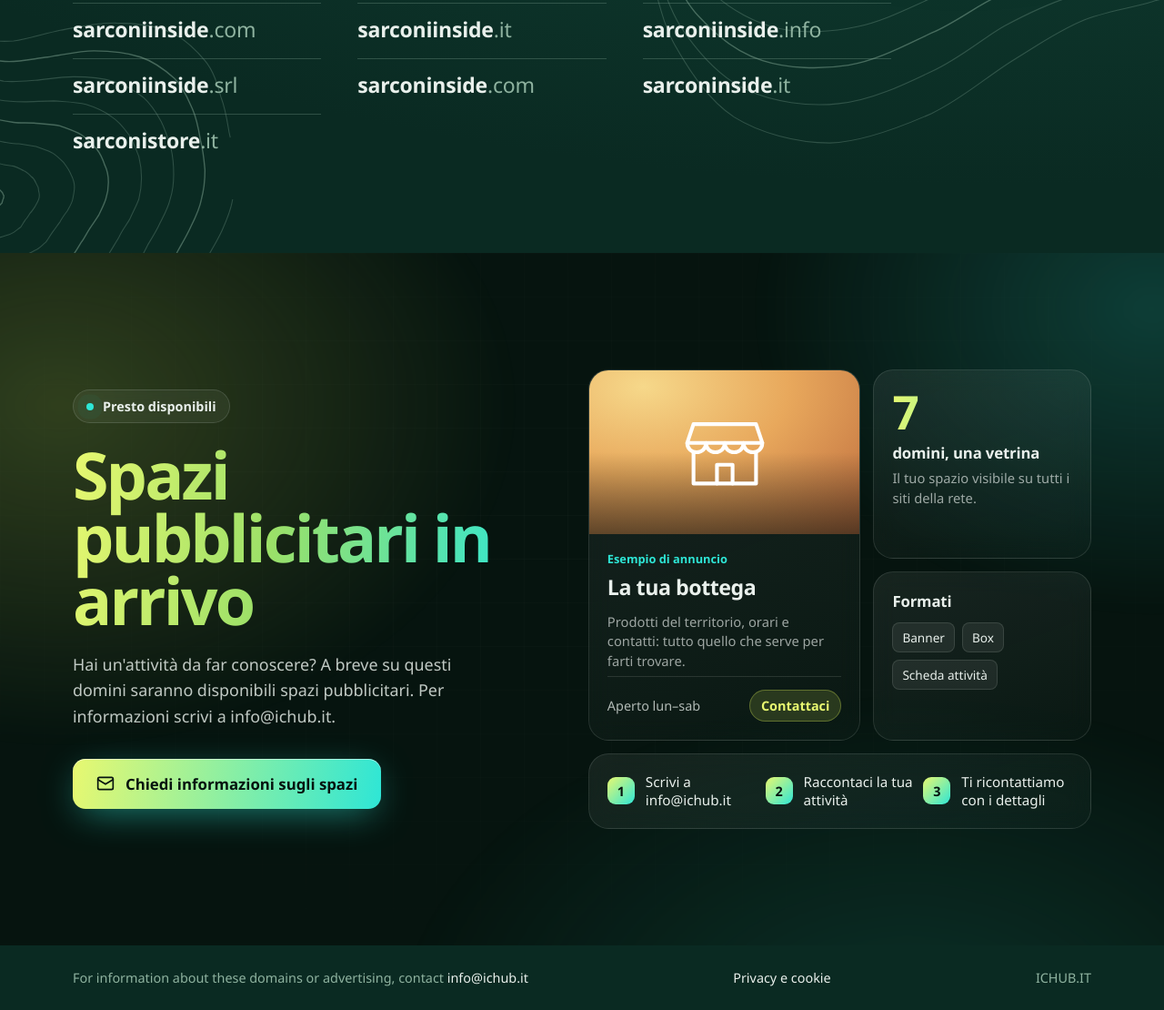
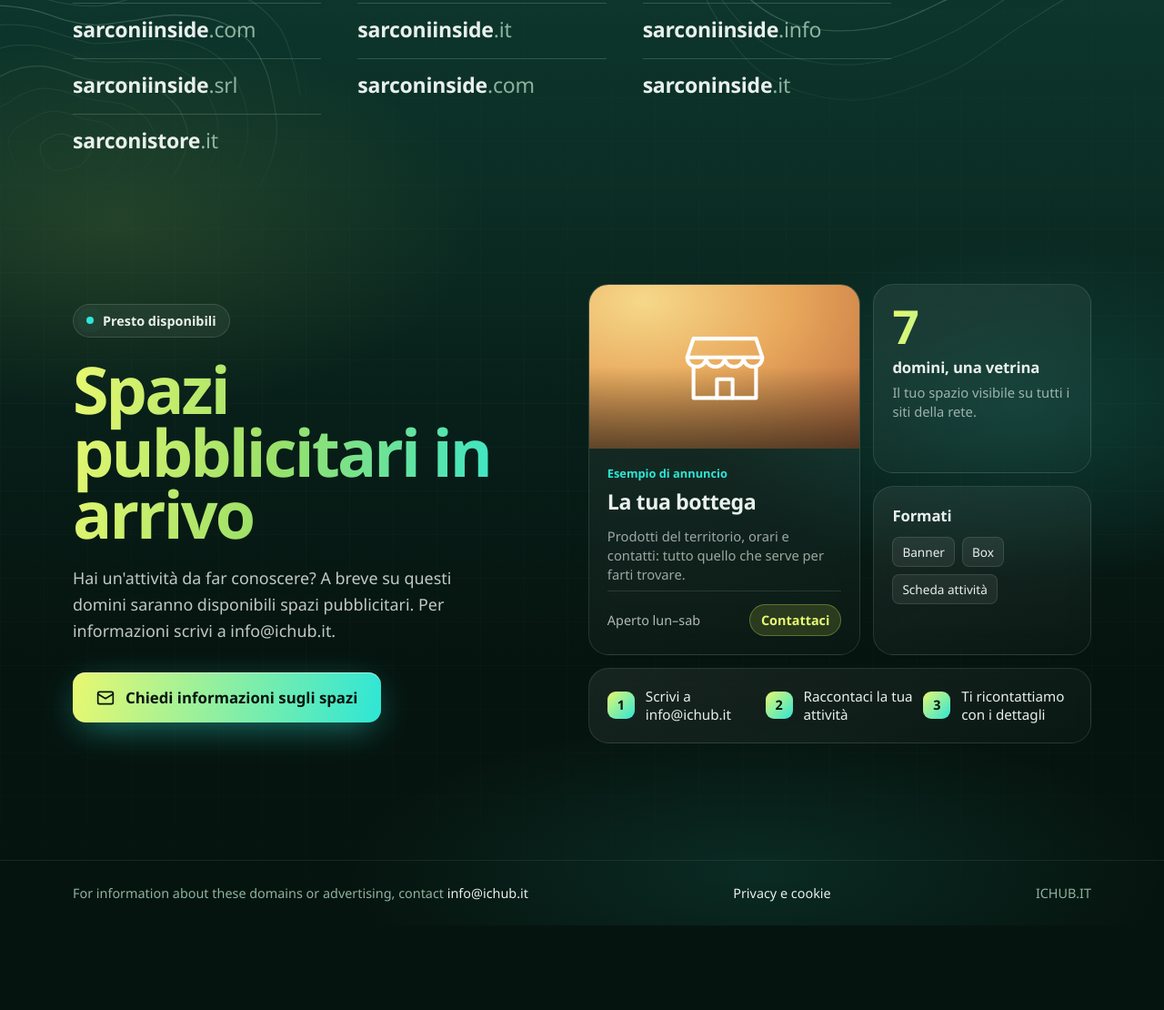
Before and after one commit to lor3nzsc/sarconiinside-site, a plain HTML site: page index.html in a window 1280 px wide. Shown: the part 469-1579 px from the top of the page at 91% size. After the commit the page ends 1486 px from the top, so only its background shows below. Drawn offline with Linux system fonts and the light colour scheme; a web font is replaced by a local one.

Commit message:
Sfondo continuo: parte alta e bassa unificate
Updated background styles for body and footer, modified gradient effects, and adjusted padding for various sections.

```diff
--- a/index.html
+++ b/index.html
@@ -17,13 +17,28 @@
     --wrap:min(1120px, 100% - 48px);
   }
   * { box-sizing:border-box; margin:0; padding:0; }
-  body { font-family:var(--font); color:var(--mist); background:var(--pine-deep); -webkit-font-smoothing:antialiased; }
+  html { background:#06140F; }
+  body { font-family:var(--font); color:var(--mist); -webkit-font-smoothing:antialiased; position:relative; overflow-x:hidden;
+    background:linear-gradient(180deg, #11433A 0%, var(--pine) 22%, #0B2E25 45%, #081F19 62%, #06140F 80%); }
+  /* un unico campo di luce che attraversa tutta la pagina */
+  body::before { content:""; position:absolute; inset:0; z-index:0; pointer-events:none;
+    background:radial-gradient(38% 22% at 82% 8%, rgba(46,230,214,.16), transparent 70%),
+               radial-gradient(45% 20% at 10% 48%, rgba(200,220,82,.13), transparent 70%),
+               radial-gradient(40% 18% at 88% 62%, rgba(46,230,214,.15), transparent 70%),
+               radial-gradient(50% 16% at 65% 96%, rgba(34,184,156,.14), transparent 70%); }
+  /* griglia continua, più visibile verso il basso */
+  body::after { content:""; position:absolute; inset:0; z-index:0; pointer-events:none; opacity:.4;
+    background-image:linear-gradient(rgba(233,240,236,.05) 1px, transparent 1px), linear-gradient(90deg, rgba(233,240,236,.05) 1px, transparent 1px);
+    background-size:48px 48px;
+    mask-image:linear-gradient(180deg, transparent 0%, rgba(0,0,0,.25) 30%, #000 60%, rgba(0,0,0,.6) 90%, transparent);
+    -webkit-mask-image:linear-gradient(180deg, transparent 0%, rgba(0,0,0,.25) 30%, #000 60%, rgba(0,0,0,.6) 90%, transparent); }
+  section, footer { position:relative; z-index:1; }
   a { color:inherit; }
   a:focus-visible { outline:3px solid var(--wheat); outline-offset:4px; border-radius:4px; }
 
   /* Parte alta: domini */
-  .domains { position:relative; overflow:hidden; background:radial-gradient(120% 90% at 85% 0%, #145043 0%, var(--pine) 45%, var(--pine-deep) 100%); padding:40px 0 96px; min-height:64vh; }
-  .topo { position:absolute; inset:0; width:100%; height:100%; pointer-events:none; }
+  .domains { overflow:hidden; padding:40px 0 40px; min-height:64vh; }
+  .topo { position:absolute; inset:0; width:100%; height:100%; pointer-events:none; mask-image:linear-gradient(180deg, #000 55%, transparent); -webkit-mask-image:linear-gradient(180deg, #000 55%, transparent); }
   .topo path { fill:none; stroke:var(--sage); stroke-width:1.1; opacity:.28; stroke-dasharray:1600; stroke-dashoffset:1600; animation:draw 2.8s cubic-bezier(.3,.6,.2,1) forwards; }
   .topo path:nth-child(3n) { opacity:.45; stroke-width:1.4; }
   @keyframes draw { to { stroke-dashoffset:0; } }
@@ -34,22 +49,15 @@
   @media (max-width:760px) { .frog { width:110px; top:28px; opacity:.9; } .brand { visibility:hidden; } }
   .domains h1 { font-weight:600; font-size:clamp(1.5rem, 3.4vw, 2.6rem); line-height:1.18; letter-spacing:-.015em; max-width:22ch; }
   .mail { display:inline-block; margin-top:14px; font-weight:800; font-size:clamp(2.2rem, 7.2vw, 5.6rem); line-height:1; letter-spacing:-.04em; text-decoration:none; color:var(--mist);
-          background:linear-gradient(var(--wheat), var(--wheat)) 0 100% / 100% .09em no-repeat; padding-bottom:.08em; transition:background-size .25s ease; }
+          background:linear-gradient(90deg, #E8F870, #2EE6D6) 0 100% / 100% .09em no-repeat; padding-bottom:.08em; transition:background-size .25s ease; }
   .mail:hover { background-size:100% .2em; }
   .list { list-style:none; display:grid; grid-template-columns:repeat(auto-fill, minmax(250px, 1fr)); gap:4px 40px; margin-top:56px; max-width:900px; }
-  .list li { font-size:clamp(1.15rem, 1.8vw, 1.45rem); font-weight:600; letter-spacing:-.01em; padding:12px 0; border-top:1px solid rgba(143,179,160,.28); }
+  .list li { font-size:clamp(1.15rem, 1.8vw, 1.45rem); font-weight:600; letter-spacing:-.01em; padding:12px 0; border-top:1px solid rgba(143,179,160,.28); transition:border-color .2s ease; }
+  .list li:hover { border-top-color:#2EE6D6; }
   .list li span { color:var(--sage); font-weight:400; }
 
   /* Parte bassa: spazi pubblicitari */
-  .ads { position:relative; overflow:hidden; background:#06140F; color:var(--mist); padding:clamp(72px, 10vw, 128px) 0; isolation:isolate; }
-  .ads::before { content:""; position:absolute; inset:-20%; z-index:-2;
-    background:radial-gradient(40% 50% at 18% 30%, rgba(200,220,82,.22), transparent 70%),
-               radial-gradient(35% 45% at 85% 20%, rgba(46,230,214,.20), transparent 70%),
-               radial-gradient(45% 50% at 70% 95%, rgba(34,184,156,.18), transparent 70%);
-    filter:blur(10px); }
-  .ads::after { content:""; position:absolute; inset:0; z-index:-1; opacity:.35;
-    background-image:linear-gradient(rgba(233,240,236,.06) 1px, transparent 1px), linear-gradient(90deg, rgba(233,240,236,.06) 1px, transparent 1px);
-    background-size:48px 48px; mask-image:radial-gradient(70% 70% at 50% 40%, #000, transparent); -webkit-mask-image:radial-gradient(70% 70% at 50% 40%, #000, transparent); }
+  .ads { color:var(--mist); padding:clamp(48px, 7vw, 96px) 0 clamp(72px, 10vw, 128px); }
   .ads .inner { display:grid; grid-template-columns:1fr 1.1fr; gap:clamp(36px, 5vw, 72px); align-items:center; }
   .chip { display:inline-flex; align-items:center; gap:10px; padding:8px 14px; border-radius:999px; font-size:.9rem; font-weight:600;
     background:rgba(233,240,236,.06); border:1px solid rgba(233,240,236,.14); backdrop-filter:blur(8px); }
@@ -84,7 +92,7 @@
   .steps li { counter-increment:s; display:flex; gap:12px; align-items:center; font-size:.95rem; line-height:1.35; }
   .steps li::before { content:counter(s); flex:none; width:30px; height:30px; border-radius:9px; display:grid; place-items:center; font-weight:800; font-size:.9rem; color:#06140F; background:linear-gradient(135deg, #E8F870, #2EE6D6); }
 
-  footer { background:var(--pine-deep); color:var(--sage); font-size:.9rem; padding:26px 0; }
+  footer { background:transparent; border-top:1px solid rgba(233,240,236,.08); color:var(--sage); font-size:.9rem; padding:26px 0; }
   footer .inner { display:flex; justify-content:space-between; flex-wrap:wrap; gap:12px; }
   footer a { color:var(--mist); text-decoration:none; }
 
```
